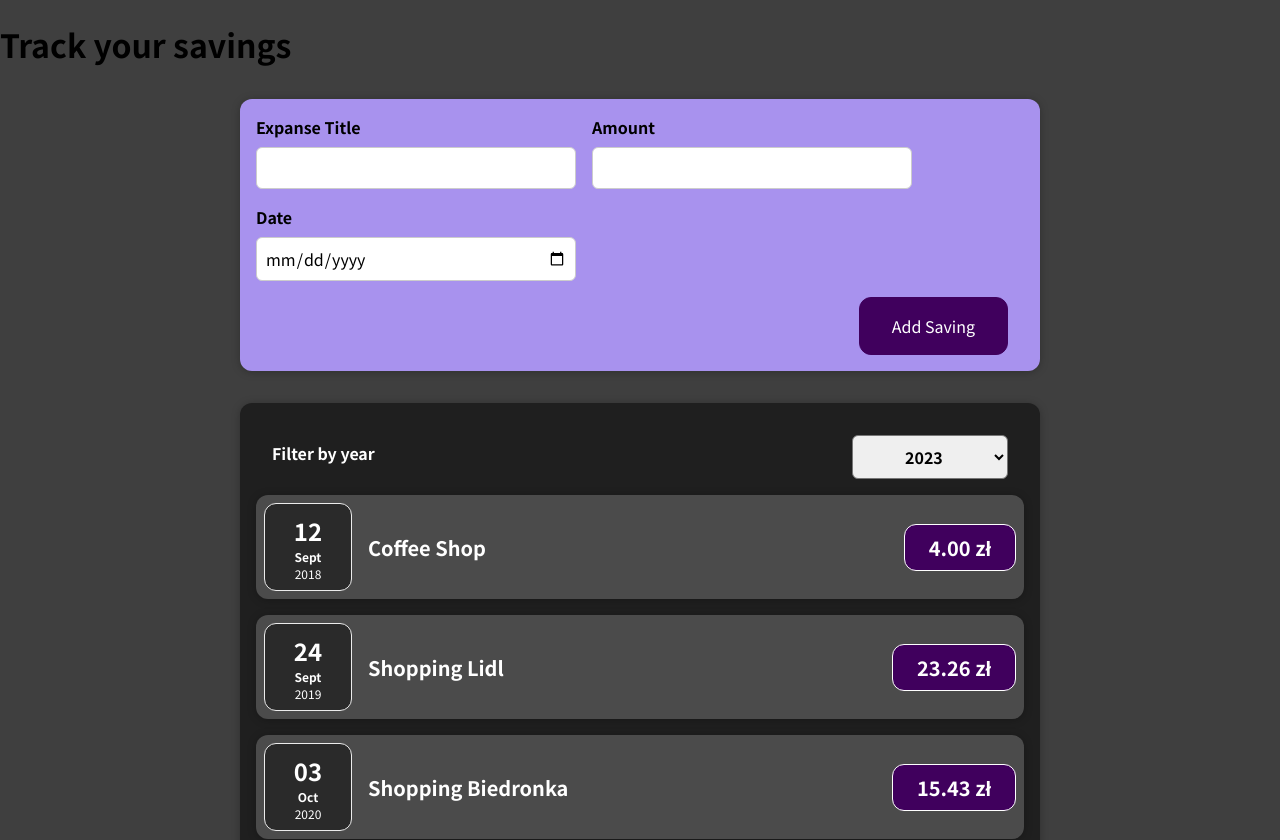
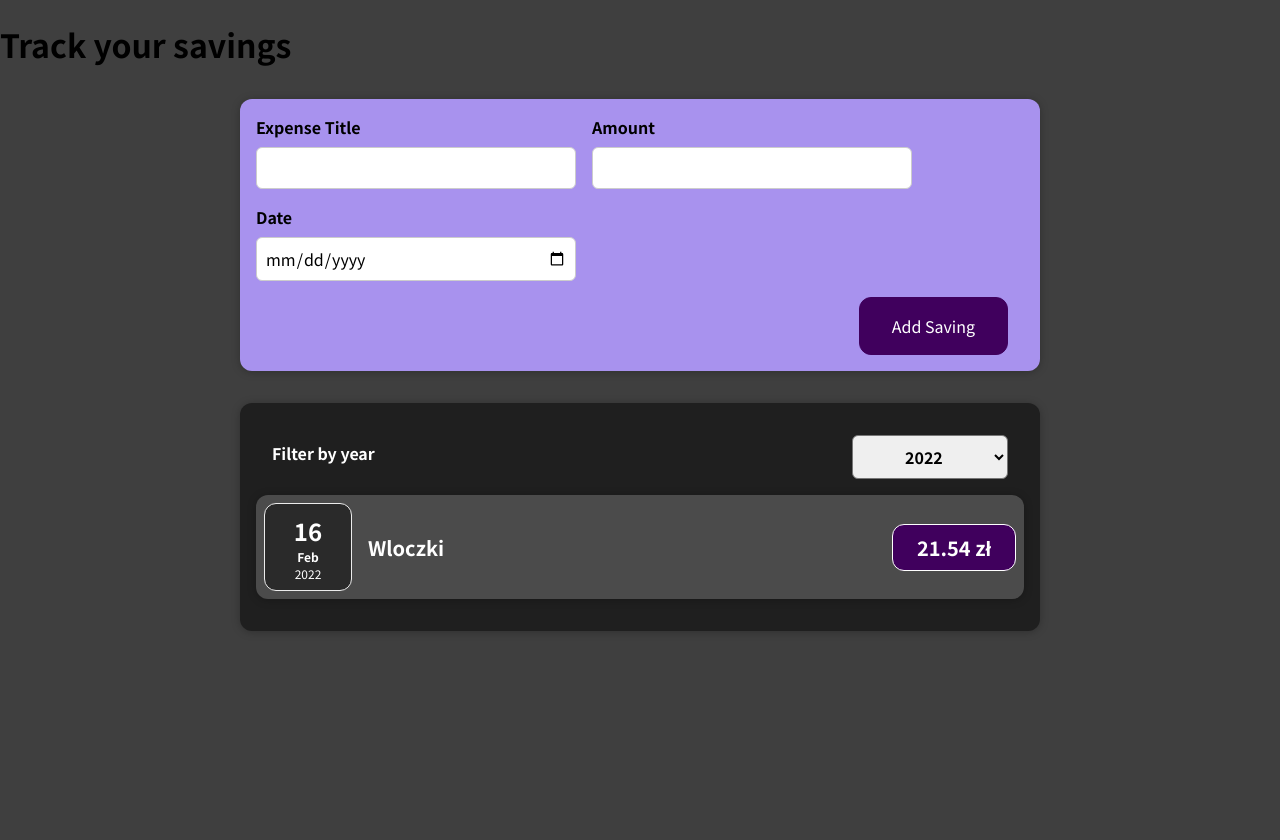
Before and after one commit to bhszewczyk/Savings_app, a React (Create React App) app in the folder savings-app/: page / in a window 1280 px wide. Shown: the top 840 px of the page. After the commit the page ends 800 px from the top, so only its background shows below. Built offline with nearby package versions, Linux system fonts and the light colour scheme.

Commit message:
Reflecting filtering in UI without using states

```diff
--- a/savings-app/src/App.js
+++ b/savings-app/src/App.js
@@ -1,8 +1,9 @@
+import React, { useState } from 'react';
+
 import Savings from './components/Savings/Savings';
 import NewSaving from './components/NewSaving/NewSaving';
 
-function App() {
-	const savings = [
+const DUMMY_EXPENSES = [
 	{
 		id: 's1',
 		title: 'Coffee Shop',
@@ -33,18 +34,31 @@ function App() {
 		amount: 215.42,
 		date: new Date(2021, 9, 21),
 	},
+	{
+		id: 's6',
+		title: 'Wloczki',
+		amount: 215.42,
+		date: new Date(2022, 1, 16),
+	},
 ];
 
-	const addSavingHandler = (saving) => {
+function App() {
+	const [expenses, setExpenses] = useState(DUMMY_EXPENSES);
+	console.log(expenses);
+
+	const addSavingHandler = (expense) => {
 		console.log('In App.js');
-		console.log(saving);
+		setExpenses((prevExpense) => {
+			// console.log(prevExpense);
+			return [expense, ...prevExpense];
+		});
 	};
 
 	return (
 		<div>
 			<h1>Track your savings</h1>
 			<NewSaving onAddSaving={addSavingHandler} />
-			<Savings savings={savings} />
+			<Savings savings={expenses} />
 		</div>
 	);
 }
--- a/savings-app/src/components/NewSaving/SavingForm.js
+++ b/savings-app/src/components/NewSaving/SavingForm.js
@@ -37,7 +37,7 @@ function SavingForm(props) {
 		<form onSubmit={submitHandler}>
 			<div className='new-saving__controls'>
 				<div className='new-saving__control'>
-					<label>Expanse Title</label>
+					<label>Expense Title</label>
 					<input
 						type='text'
 						value={enteredTitle}
--- a/savings-app/src/components/Savings/SavingItem.js
+++ b/savings-app/src/components/Savings/SavingItem.js
@@ -1,4 +1,4 @@
-import React, { useState } from 'react';
+import React from 'react';
 
 import './SavingItem.css';
 import Card from '../UI/Card';
--- a/savings-app/src/components/Savings/Savings.js
+++ b/savings-app/src/components/Savings/Savings.js
@@ -6,26 +6,23 @@ import Card from '../UI/Card';
 import SavingFilter from './SavingsFilter';
 
 function Savings(props) {
-	const [choosenYear, setEnteredYear] = useState('');
-	const [selectedYearSaving, filterArrayForYear] = useState(props.savings);
-	// console.log(selectedYearSaving);
+	const [choosenYear, setEnteredYear] = useState('2022');
+	console.log(choosenYear);
+
+	const yearSavings = props.savings.filter((saving) => {
+		return saving.date.getFullYear().toString() === choosenYear;
+	});
 
 	const filterHandler = (selectedYear) => {
 		console.log(selectedYear);
 		setEnteredYear(selectedYear);
-		// console.log(props.savings);
-		const yearSavings = props.savings.filter((saving) => {
-			return saving.date.getFullYear().toString() === selectedYear;
-		});
-		// console.log(yearSavings);
-		filterArrayForYear(yearSavings);
 	};
 
 	return (
 		<div>
 			<Card className='savings'>
 				<SavingFilter selection={choosenYear} onFilter={filterHandler} />
-				{selectedYearSaving.map((saving) => (
+				{yearSavings.map((saving) => (
 					<SavingItem
 						key={saving.id}
 						title={saving.title}
--- a/savings-app/src/components/Savings/SavingsFilter.js
+++ b/savings-app/src/components/Savings/SavingsFilter.js
@@ -14,8 +14,8 @@ const SavingsFilter = (props) => {
 		<div className='savings-filter'>
 			<div className='savings-filter__control'>
 				<label>Filter by year</label>
-				<select onChange={filterChangeHandler}>
-					<option value='2023'>2023</option>
+				<select value={props.selection} onChange={filterChangeHandler}>
+					{/* <option value='2023'>2023</option> */}
 					<option value='2022'>2022</option>
 					<option value='2021'>2021</option>
 					<option value='2020'>2020</option>
```
Lines whose indentation alone changed are shown as unchanged.
